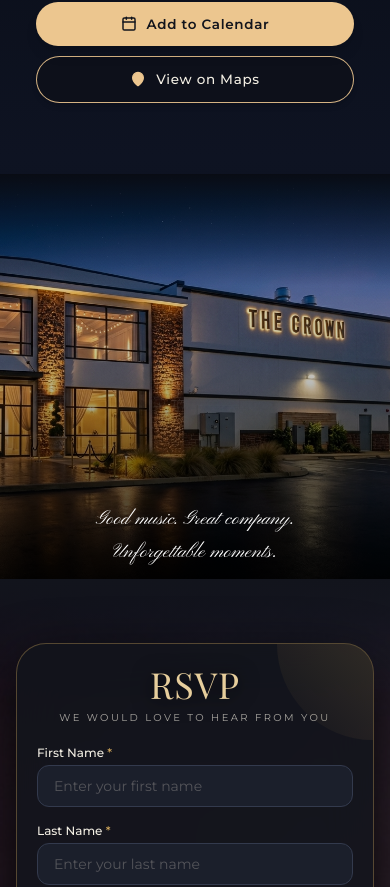
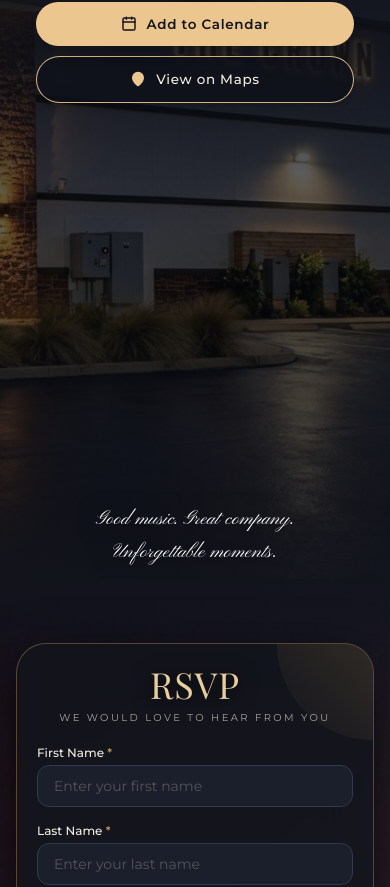
Before and after one commit to farhan2114/sn-wedding-invitation, a React (Vite) app: page / in a window 390 px wide. Shown: the part 1237-2124 px from the top of the page. Built offline with nearby package versions, Linux system fonts and the light colour scheme; a web font is replaced by a local one.

Commit message:
Eliminate mobile details border with seamless gradient mask, and format Thank You line breaks

```diff
--- a/src/components/DetailsSection.jsx
+++ b/src/components/DetailsSection.jsx
@@ -28,20 +28,21 @@
         <div className="absolute inset-0 bg-gradient-to-t from-[#12141C] via-transparent to-[#12141C]/80" />
       </div>
 
-      {/* Mobile Ambient Background: Deep luxury midnight navy gradient */}
-      <div className="md:hidden absolute inset-0 z-0 bg-gradient-to-b from-[#090C14] via-[#0E1322] to-[#090C14]" />
-
-      {/* Mobile Lower Background: Full-Bleed Building Image shifted right to show "THE CROWN" sign */}
-      <div className="md:hidden absolute bottom-0 left-0 right-0 w-full h-[48%] z-0 pointer-events-none overflow-hidden">
+      {/* Mobile Venue Background: Seamless blend with zero harsh borders or separation lines */}
+      <div className="md:hidden absolute inset-0 z-0 pointer-events-none overflow-hidden bg-[#12141C]">
         <img
           src="/assets/the_crown_night.jpg"
           alt="The Crown Venue"
           className="w-full h-full object-cover object-[82%_bottom]"
+          style={{
+            maskImage: 'linear-gradient(to bottom, transparent 0%, transparent 22%, rgba(0,0,0,0.3) 38%, rgba(0,0,0,0.85) 55%, black 72%)',
+            WebkitMaskImage: 'linear-gradient(to bottom, transparent 0%, transparent 22%, rgba(0,0,0,0.3) 38%, rgba(0,0,0,0.85) 55%, black 72%)'
+          }}
         />
-        {/* Soft top gradient blend into upper dark midnight section background */}
-        <div className="absolute top-0 left-0 right-0 h-28 bg-gradient-to-b from-[#090C14] via-[#090C14]/50 to-transparent" />
-        {/* Dark bottom gradient overlay for script text legibility */}
-        <div className="absolute inset-0 bg-gradient-to-t from-black/90 via-black/25 to-transparent" />
+        {/* Deep seamless gradient to ensure upper text and buttons are pure luxury dark backdrop */}
+        <div className="absolute inset-0 bg-gradient-to-b from-[#12141C] via-[#12141C]/40 via-45% to-transparent pointer-events-none" />
+        {/* Dark bottom gradient overlay for script text legibility over pavement */}
+        <div className="absolute inset-0 bg-gradient-to-t from-[#12141C]/95 via-black/30 to-transparent pointer-events-none" />
       </div>
 
       {/* 2A. Mobile Details Layout (Pushed higher up into upper canvas) */}
--- a/src/components/ThankYouSection.jsx
+++ b/src/components/ThankYouSection.jsx
@@ -71,9 +71,9 @@
             Thank You
           </h2>
 
-          {/* Subtext: increased thickness and size to eliminate overlap and improve visibility */}
-          <p className="text-xs sm:text-[13px] font-sans-ui uppercase tracking-[0.28em] text-[#F3EFE4] font-medium max-w-sm mx-auto drop-shadow-[0_2px_8px_rgba(0,0,0,0.9)]">
-            For being a part of our journey
+          {/* Subtext: two lines on mobile, single line on desktop */}
+          <p className="text-xs sm:text-[13px] font-sans-ui uppercase tracking-[0.28em] text-[#F3EFE4] font-medium max-w-sm mx-auto drop-shadow-[0_2px_8px_rgba(0,0,0,0.9)] leading-relaxed">
+            For being a part of<br className="sm:hidden" /> our journey
           </p>
 
           {/* Horizontal Divider with Diamond - increased thickness */}
@@ -94,7 +94,7 @@
             className="font-cormorant font-normal text-lg sm:text-xl md:text-2xl text-[#FAF6EE] leading-relaxed max-w-sm sm:max-w-md mx-auto mb-10 drop-shadow-[0_2px_14px_rgba(0,0,0,0.95)]"
             style={{ letterSpacing: '3px' }}
           >
-            “Your presence means the world to us.”
+            “Your presence means<br className="sm:hidden" /> the world to us.”
           </p>
         </div>
 
```
